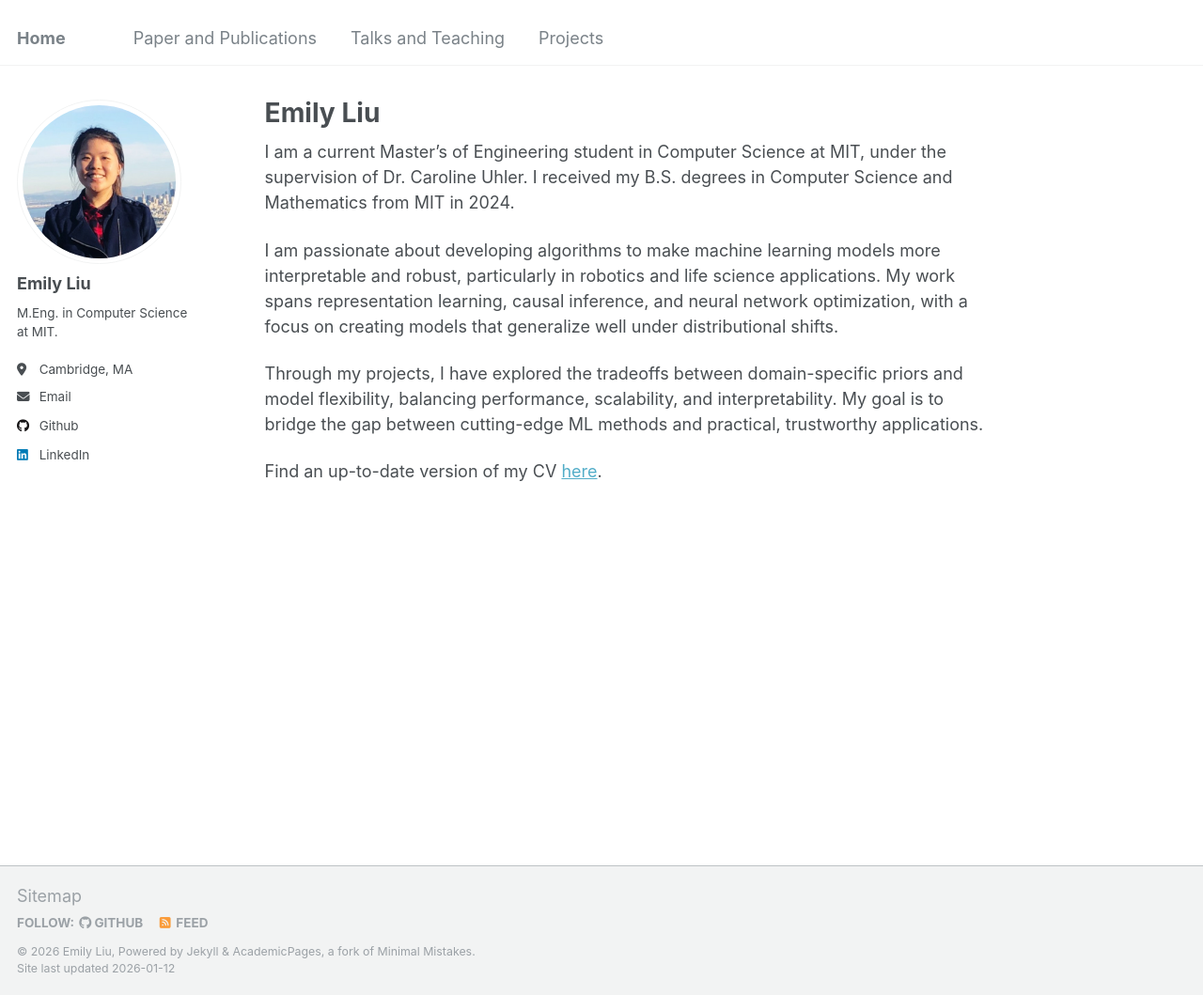
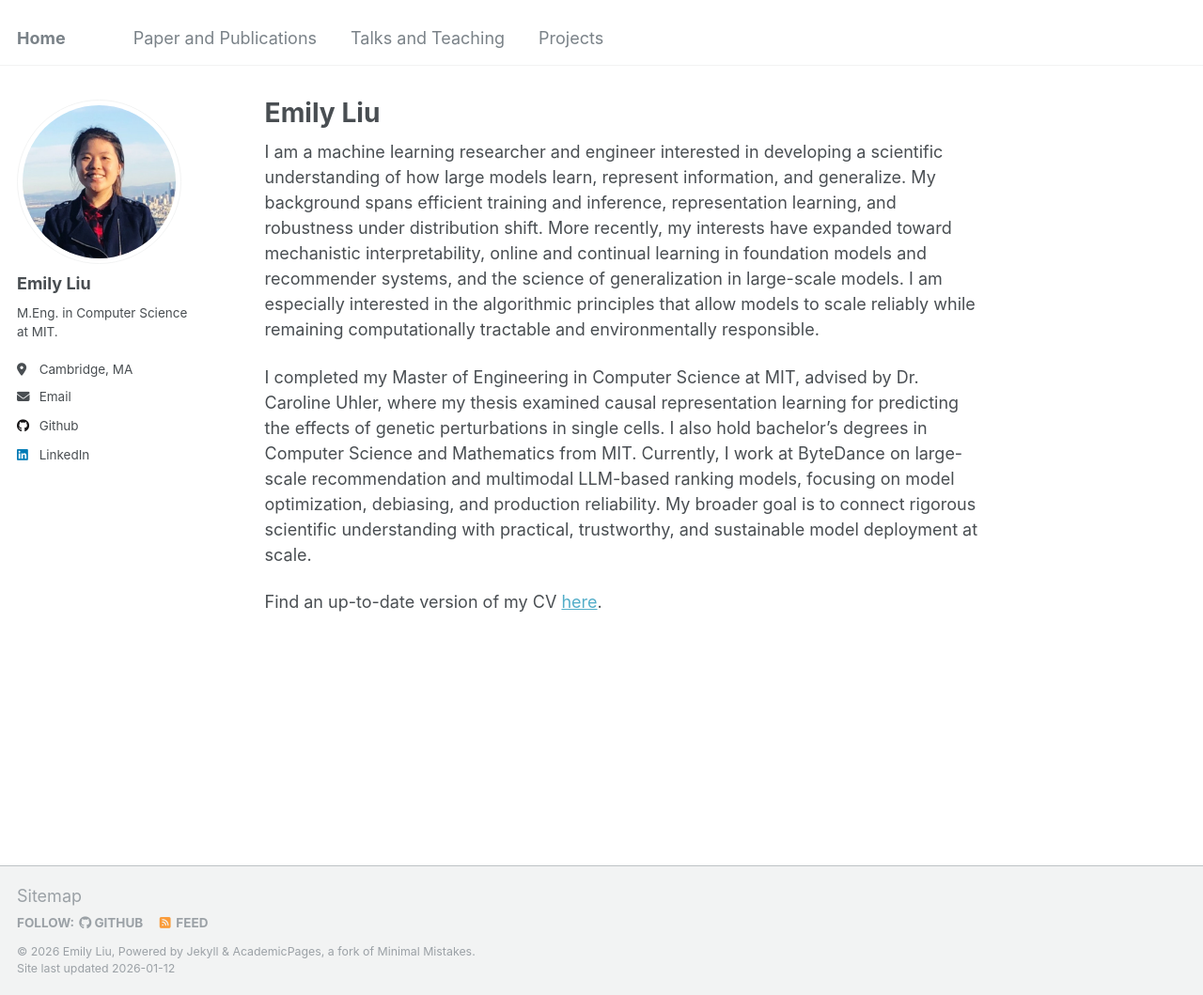
Before and after one commit to emilyzfliu/emilyzfliu.github.io, a Jekyll site: the page built from _pages/about.md, in a window 1280 px wide and 1059 px high. Shown: the whole window at 94% size. Built offline with Jekyll 4.4.1, drawn with Linux system fonts in a browser that asks for light colours.

Commit message:
update about

```diff
--- a/_pages/about.md
+++ b/_pages/about.md
@@ -7,11 +7,9 @@ redirect_from:
   - /about.html
 ---
 
-I am a current Master's of Engineering student in Computer Science at MIT, under the supervision of Dr. Caroline Uhler. I received my B.S. degrees in Computer Science and Mathematics from MIT in 2024.
+I am a machine learning researcher and engineer interested in developing a scientific understanding of how large models learn, represent information, and generalize. My background spans efficient training and inference, representation learning, and robustness under distribution shift. More recently, my interests have expanded toward mechanistic interpretability, online and continual learning in foundation models and recommender systems, and the science of generalization in large-scale models. I am especially interested in the algorithmic principles that allow models to scale reliably while remaining computationally tractable and environmentally responsible.
 
-I am passionate about developing algorithms to make machine learning models more interpretable and robust, particularly in robotics and life science applications. My work spans representation learning, causal inference, and neural network optimization, with a focus on creating models that generalize well under distributional shifts.
-
-Through my projects, I have explored the tradeoffs between domain-specific priors and model flexibility, balancing performance, scalability, and interpretability. My goal is to bridge the gap between cutting-edge ML methods and practical, trustworthy applications.
+I completed my Master of Engineering in Computer Science at MIT, advised by Dr. Caroline Uhler, where my thesis examined causal representation learning for predicting the effects of genetic perturbations in single cells. I also hold bachelor’s degrees in Computer Science and Mathematics from MIT. Currently, I work at ByteDance on large-scale recommendation and multimodal LLM-based ranking models, focusing on model optimization, debiasing, and production reliability. My broader goal is to connect rigorous scientific understanding with practical, trustworthy, and sustainable model deployment at scale.
 
 Find an up-to-date version of my CV [here](https://drive.google.com/file/d/1wYJQipNUvEBROWp9lUs9HCHFdEFFvl6h).
 
```
